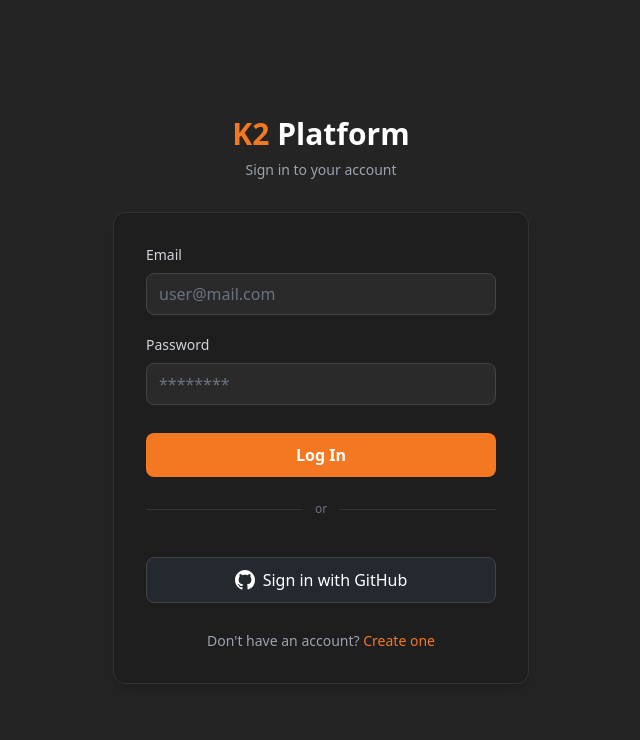
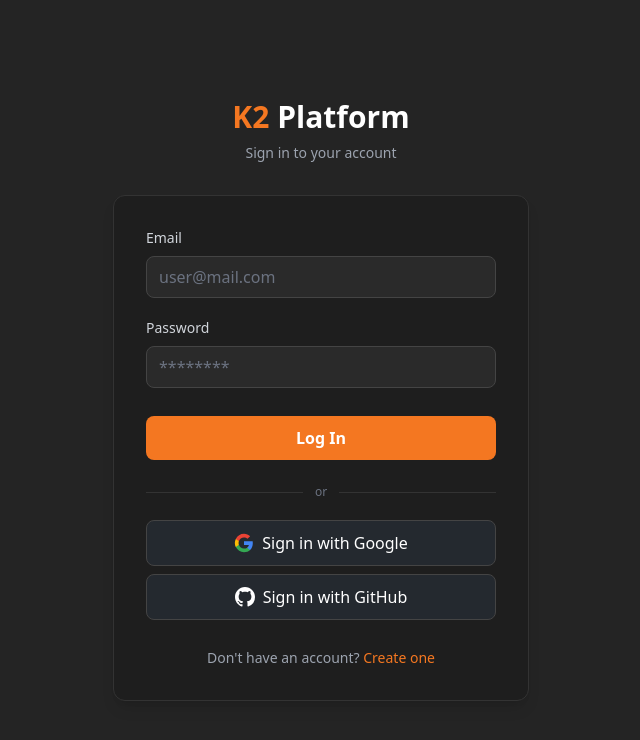
Before and after one commit to InnovateXYZ/HackUDC2026, a React (Vite) app in the folder frontend/: page /login in a window 1280 px wide. Shown: the top 740 px of the page, without its empty margins (319-959 px from the left). Built offline with nearby package versions, Linux system fonts and the light colour scheme; no server answers.

Commit message:
Change login and load .env from root dir

```diff
--- a/frontend/src/components/Login.jsx
+++ b/frontend/src/components/Login.jsx
@@ -1,4 +1,4 @@
-import { useState, useEffect, useRef } from 'react';
+import { useEffect, useState } from 'react';
 import { useNavigate } from 'react-router-dom';
 import { saveToken } from '../utils/auth';
 
@@ -10,7 +10,6 @@
   const [password, setPassword] = useState('');
   const [error, setError] = useState(null); // To display login errors
   const navigate = useNavigate();
-  const googleBtnRef = useRef(null);
 
   // Google Sign-In callback
   const handleGoogleResponse = async (response) => {
@@ -30,7 +29,7 @@
       if (data.status === 'login') {
         // Existing user — save token and go home
         saveToken(data.access_token, data.token_type);
-        try { localStorage.setItem('user', JSON.stringify(data.user)); } catch {}
+        try { localStorage.setItem('user', JSON.stringify(data.user)); } catch { }
         navigate('/home');
       } else if (data.status === 'needs_registration') {
         // New user — redirect to register with pre-filled email+name
@@ -42,28 +41,39 @@
     }
   };
 
-  // Initialize Google Sign In button
+  // Initialize Google Sign In with renderButton for reliability
   useEffect(() => {
     const initGoogle = () => {
       if (!window.google?.accounts?.id) {
-        // GSI script not loaded yet, retry
         setTimeout(initGoogle, 200);
         return;
       }
       window.google.accounts.id.initialize({
         client_id: GOOGLE_CLIENT_ID,
         callback: handleGoogleResponse,
+        ux_mode: 'popup',
       });
-      window.google.accounts.id.renderButton(googleBtnRef.current, {
-        theme: 'filled_black',
+      // Render an invisible Google button we can click programmatically
+      const container = document.getElementById('g_id_signin_hidden');
+      if (container) {
+        window.google.accounts.id.renderButton(container, {
+          type: 'icon',
           size: 'large',
-        width: '100%',
-        text: 'signin_with',
-        shape: 'rectangular',
         });
+      }
     };
     initGoogle();
   }, []); // eslint-disable-line react-hooks/exhaustive-deps
+
+  const handleGoogleClick = () => {
+    // Click the hidden rendered Google button to trigger the real OAuth popup
+    const hiddenBtn = document.querySelector('#g_id_signin_hidden div[role="button"]');
+    if (hiddenBtn) {
+      hiddenBtn.click();
+    } else if (window.google?.accounts?.id) {
+      window.google.accounts.id.prompt();
+    }
+  };
 
   const toErrorMessage = (detail, fallback = 'Error logging in') => {
     if (!detail) return fallback;
@@ -184,8 +194,25 @@
             <div className="flex-1 h-px bg-[#333]" />
           </div>
 
+          {/* Hidden Google rendered button */}
+          <div id="g_id_signin_hidden" style={{ position: 'absolute', width: 0, height: 0, overflow: 'hidden' }} />
+
+          {/* OAuth buttons */}
+          <div className="flex flex-col gap-2">
             {/* Google Sign In button */}
-          <div ref={googleBtnRef} className="w-full flex justify-center" />
+            <button
+              type="button"
+              onClick={handleGoogleClick}
+              className="w-full flex items-center justify-center gap-2 py-2.5 rounded-lg font-medium text-white bg-[#24292f] hover:bg-[#32383f] transition-colors border border-[#444]"
+            >
+              <svg className="h-5 w-5" viewBox="0 0 24 24">
+                <path fill="#4285F4" d="M22.56 12.25c0-.78-.07-1.53-.2-2.25H12v4.26h5.92a5.06 5.06 0 0 1-2.2 3.32v2.77h3.57c2.08-1.92 3.27-4.74 3.27-8.1z" />
+                <path fill="#34A853" d="M12 23c2.97 0 5.46-.98 7.28-2.66l-3.57-2.77c-.98.66-2.23 1.06-3.71 1.06-2.86 0-5.29-1.93-6.16-4.53H2.18v2.84C3.99 20.53 7.7 23 12 23z" />
+                <path fill="#FBBC05" d="M5.84 14.09c-.22-.66-.35-1.36-.35-2.09s.13-1.43.35-2.09V7.07H2.18C1.43 8.55 1 10.22 1 12s.43 3.45 1.18 4.93l2.85-2.22.81-.62z" />
+                <path fill="#EA4335" d="M12 5.38c1.62 0 3.06.56 4.21 1.64l3.15-3.15C17.45 2.09 14.97 1 12 1 7.7 1 3.99 3.47 2.18 7.07l3.66 2.84c.87-2.6 3.3-4.53 6.16-4.53z" />
+              </svg>
+              Sign in with Google
+            </button>
 
             {/* GitHub Sign In button */}
             <button
@@ -205,6 +232,7 @@
               </svg>
               Sign in with GitHub
             </button>
+          </div>
 
           <div className="text-center mt-2">
             <p className="text-sm text-gray-400">
--- a/frontend/vite.config.js
+++ b/frontend/vite.config.js
@@ -65,4 +65,6 @@
 // https://vite.dev/config/
 export default defineConfig({
   plugins: [react(), datasetsPlugin()],
+  // Read .env from the monorepo root (one level up)
+  envDir: path.resolve(__dirname, '..'),
 })
```
Lines whose indentation alone changed are shown as unchanged.
